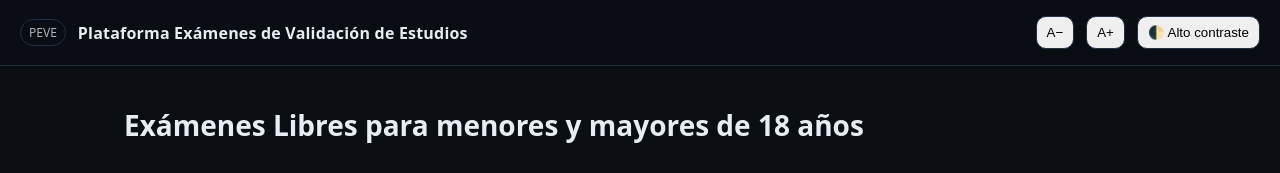
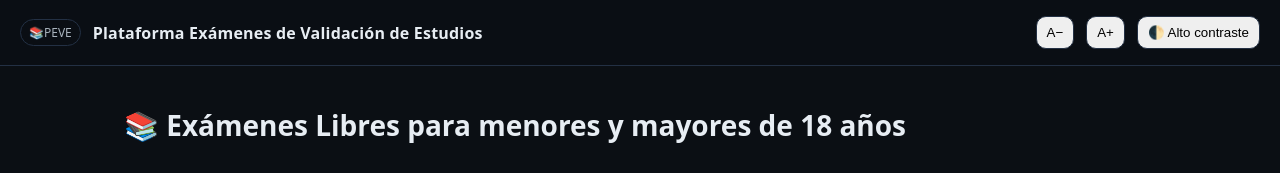
Before and after one commit to cochipichichi/PEVE, a plain HTML site: page index.html in a window 1280 px wide. Shown: the top 173 px of the page. Drawn offline with Linux system fonts and the light colour scheme.

Commit message:
Update index.html

```diff
--- a/index.html
+++ b/index.html
@@ -1,7 +1,7 @@
 <!doctype html>
 <html lang="es"><head>
 <meta charset="utf-8"><meta name="viewport" content="width=device-width,initial-scale=1">
-<title>PEVE — Plataforma Exámenes de Validación</title>
+<title>📚PEVE — Plataforma Exámenes de Validación</title>
 <link rel="manifest" href="manifest.webmanifest">
 <link rel="stylesheet" href="assets/style.css">
 <meta name="theme-color" content="#0b0f14">
@@ -11,7 +11,7 @@
 
 <header class="header">
   <div class="logo">
-    <span class="badge">PEVE</span>
+    <span class="badge">📚PEVE</span>
     <span class="title">Plataforma Exámenes de Validación de Estudios</span>
   </div>
   <div class="row">
@@ -23,7 +23,7 @@
 
 <main>
   <section class="hero">
-    <h1>Exámenes Libres para menores y mayores de 18 años</h1>
+    <h1>📚 Exámenes Libres para menores y mayores de 18 años</h1>
     <p class="notice">Esta es una plataforma educativa para organizar el proceso de validación de estudios. Incluye perfiles de <b>Estudiante</b>, <b>Apoderado</b>, <b>Profesor</b> y <b>Administrador</b>, con acceso a temarios, OA y recursos 3D/AR/VR.</p>
     <div class="row">
       <a class="btn green" href="app/login.html">🔐 Ingresar</a>
```
